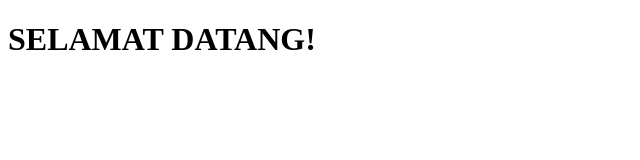
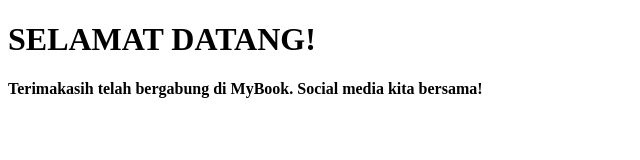
Before and after one commit to MasGenn/task-html-alta, a plain HTML site: page welcome.html in a window 1280 px wide. Shown: the whole page, without its empty margins (0-640 px from the left). Drawn offline with Linux system fonts and the light colour scheme.

Commit message:
fix all file

```diff
--- a/welcome.html
+++ b/welcome.html
@@ -4,9 +4,10 @@
     <meta charset="UTF-8" />
     <meta http-equiv="X-UA-Compatible" content="IE=edge" />
     <meta name="viewport" content="width=device-width, initial-scale=1.0" />
-    <title>Welcome</title>
+    <title>Task HTML Alerra | Genta Fatuh Setyacky</title>
   </head>
   <body>
     <h1>SELAMAT DATANG!</h1>
+    <p><b>Terimakasih telah bergabung di MyBook. Social media kita bersama!</b></p>
   </body>
 </html>
```
Also changed, not shown: form.html (+1 -1 lines).
